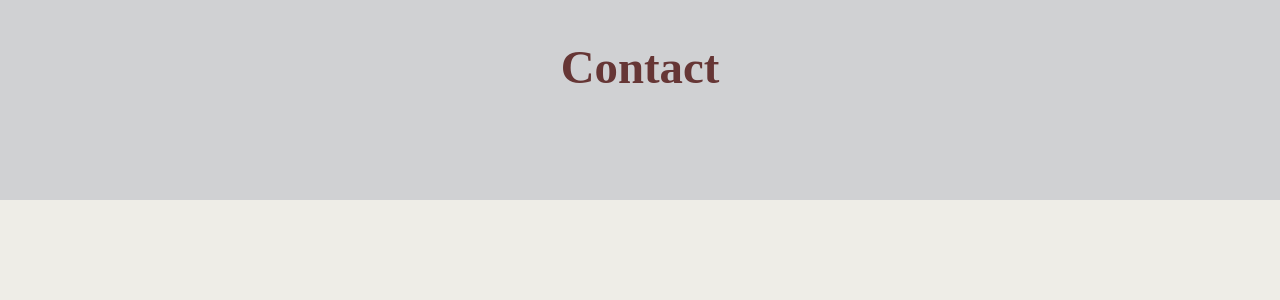
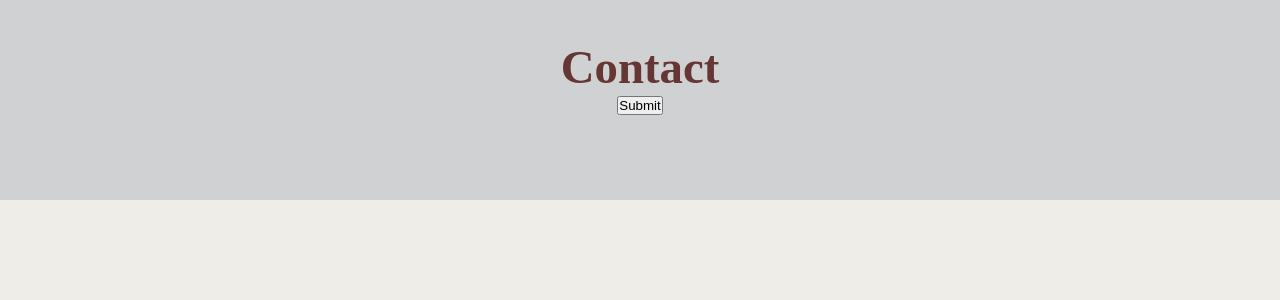
Before and after one commit to Sozai83/shiori-portfolio, a Next.js app: page /components/contact in a window 1280 px wide. Shown: the top 300 px of the page. Built offline with nearby package versions, Linux system fonts and the light colour scheme.

Commit message:
added form

```diff
--- a/src/pages/components/contact.js
+++ b/src/pages/components/contact.js
@@ -13,6 +13,9 @@ export default function Contact() {
           <h1>
               Contact
           </h1>
+          <form>
+            <input type="submit"/>
+          </form>
 
 
 
--- a/src/styles/home/Contact.module.scss
+++ b/src/styles/home/Contact.module.scss
@@ -4,6 +4,7 @@
     padding: 40px;
     background-color: variables.$pewter;
     height: calc(100vh - 600px);
+    text-align: center;
 
     h1{
         text-align: center;
```
